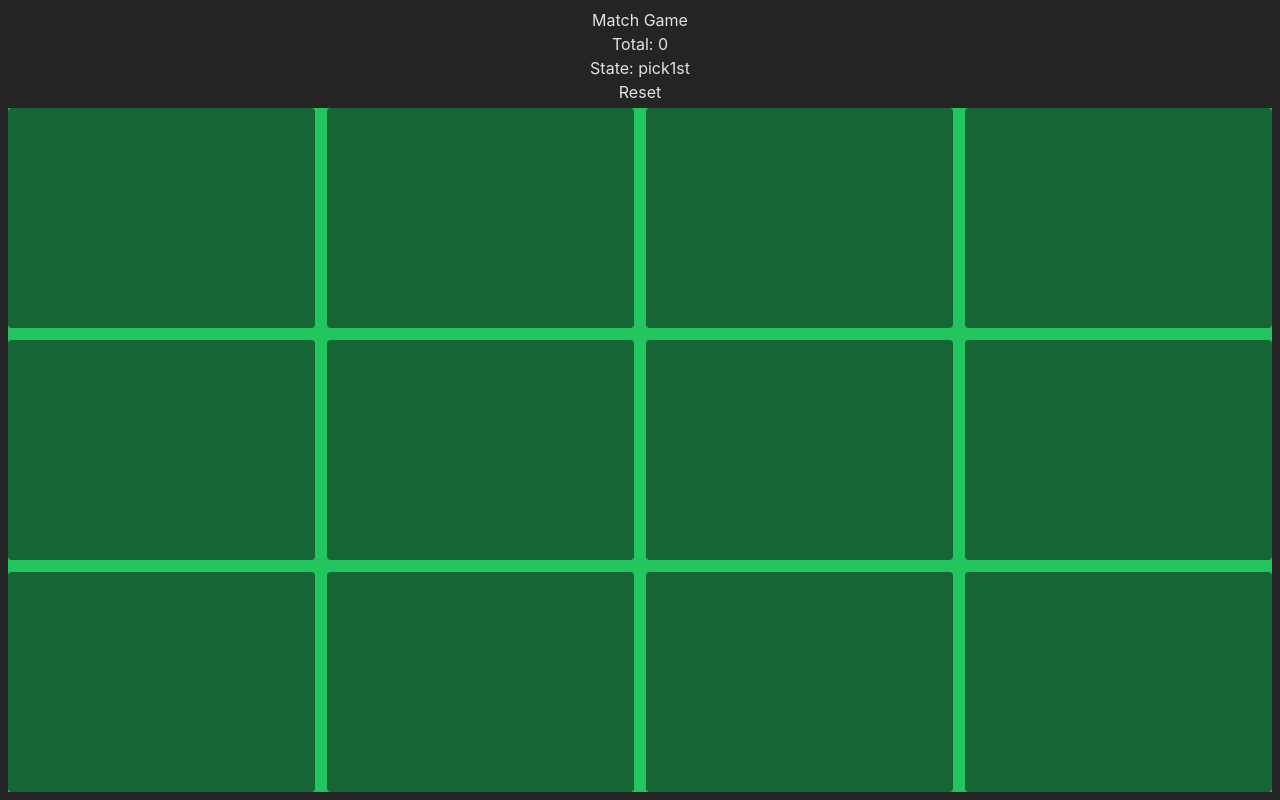
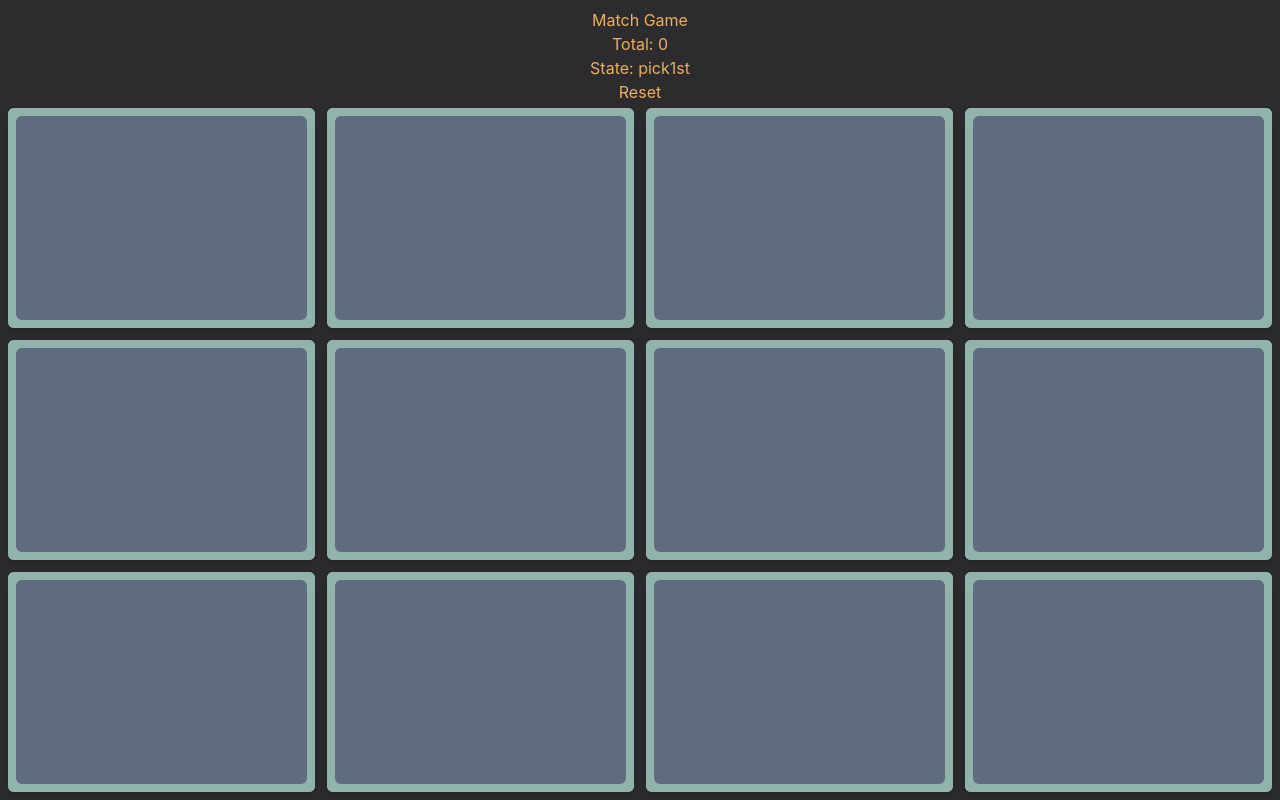
Before and after one commit to phila88/match-game, a React (Vite) app: page / in a window 1280 px wide. Built offline with nearby package versions, Linux system fonts and the light colour scheme.

Commit message:
Fix card flip. Add tailwindcss prettier config plugin.

```diff
--- a/package.json
+++ b/package.json
@@ -26,6 +26,7 @@
     "eslint-plugin-react-refresh": "^0.4.3",
     "postcss": "^8.4.27",
     "prettier": "3.0.0",
+    "prettier-plugin-tailwindcss": "^0.4.1",
     "tailwindcss": "^3.3.3",
     "typescript": "^5.0.2",
     "vite": "^4.4.5"
--- a/src/App.tsx
+++ b/src/App.tsx
@@ -71,14 +71,14 @@ function App() {
 
   return (
     <>
-      <div className="relative p-2 grid gap-1 grid-rows-[1fr_9fr] h-screen mx-auto container">
+      <div className="container relative mx-auto grid h-screen grid-rows-[1fr_9fr] gap-1 p-2">
         <div className="text-center">
           <h1>Match Game</h1>
           <h2>Total: {matches.length / 2}</h2>
           <h2>State: {gameState}</h2>
           <button onClick={resetGame}>Reset</button>
         </div>
-        <div className="grid grid-cols-2 md:grid-cols-4 gap-2 md:gap-3 place-content-stretch bg-green-500">
+        <div className="grid grid-cols-2 place-content-stretch gap-2 md:grid-cols-4 md:gap-3">
           {cards}
         </div>
       </div>
@@ -86,7 +86,7 @@ function App() {
       <div
         className={`transition duration-[350ms] ${
           gameState === 'match' ? 'opacity-100' : 'opacity-0'
-        } z-10 absolute inset-0 flex items-center justify-center select-none bg-black/10 pointer-events-none`}
+        } pointer-events-none absolute inset-0 z-10 flex select-none items-center justify-center bg-black/10`}
       >
         <h1 className="text-5xl [text-shadow:_0_2px_0_rgb(0_0_0_/_40%)]">
           Match!!!
--- a/src/components/Card.tsx
+++ b/src/components/Card.tsx
@@ -7,27 +7,35 @@ type Props = {
 
 export const Card = ({ name, selected, matched, onClick }: Props) => {
   return (
+    <div className="[perspective:1920px]">
       <div
-      className={`transition duration-[350ms] ${
+        className={`relative h-full w-full drop-shadow-lg transition duration-[350ms] [transform-style:preserve-3d] ${
           matched
-          ? 'opacity-0 pointer-events-none'
-          : 'opacity-100 pointer-events-auto'
-      } rounded ${
-        selected ? 'bg-blue-800 -scale-x-100' : 'bg-green-800 scale-100'
+            ? 'pointer-events-none opacity-0'
+            : 'pointer-events-auto opacity-100'
+        } rounded-md ${
+          selected || matched ? '[transform:rotateY(180deg)]' : 'transform'
         }`}
         onClick={onClick}
       >
-      <div className="-scale-x-100">
+        {/* Back */}
+        <div className="absolute h-full w-full rounded-md border-4 border-green bg-green [transform:rotateY(180deg)] sm:border-8">
           <h1
-          className={`transition ${
+            className={`text-blue transition ${
               selected && !matched
-              ? 'duration-[850ms] visible'
-              : 'duration-[350ms] opacity-0'
+                ? 'visible duration-[850ms]'
+                : 'opacity-0 duration-[350ms]'
             }`}
           >
             {name}
           </h1>
         </div>
+
+        {/* Front */}
+        <div className="absolute h-full w-full transform items-center rounded-md border-4 border-green bg-green [backface-visibility:hidden] sm:border-8">
+          <div className="h-full w-full rounded-md bg-blue" />
+        </div>
+      </div>
     </div>
   );
 };
--- a/src/index.css
+++ b/src/index.css
@@ -8,6 +8,6 @@
   font-weight: 400;
 
   color-scheme: light dark;
-  color: rgba(255, 255, 255, 0.87);
-  background-color: #242424;
+  color: theme(colors.yellow);
+  background-color: theme(colors.black);
 }
--- a/tailwind.config.js
+++ b/tailwind.config.js
@@ -2,7 +2,15 @@
 export default {
   content: ['./index.html', './src/**/*.{js,ts,jsx,tsx}'],
   theme: {
-    extend: {},
+    extend: {
+      colors: {
+        black: '#2C2B2E',
+        blue: '#5F6C7F',
+        green: '#91B3AC',
+        white: '#E9ECD8',
+        yellow: '#EBB061',
+      },
+    },
   },
   plugins: [],
 };
```
Also changed, not shown: .prettierrc.json, 1 other file (tests, documents, lock files or other folders). Lines whose indentation alone changed are shown as unchanged.
